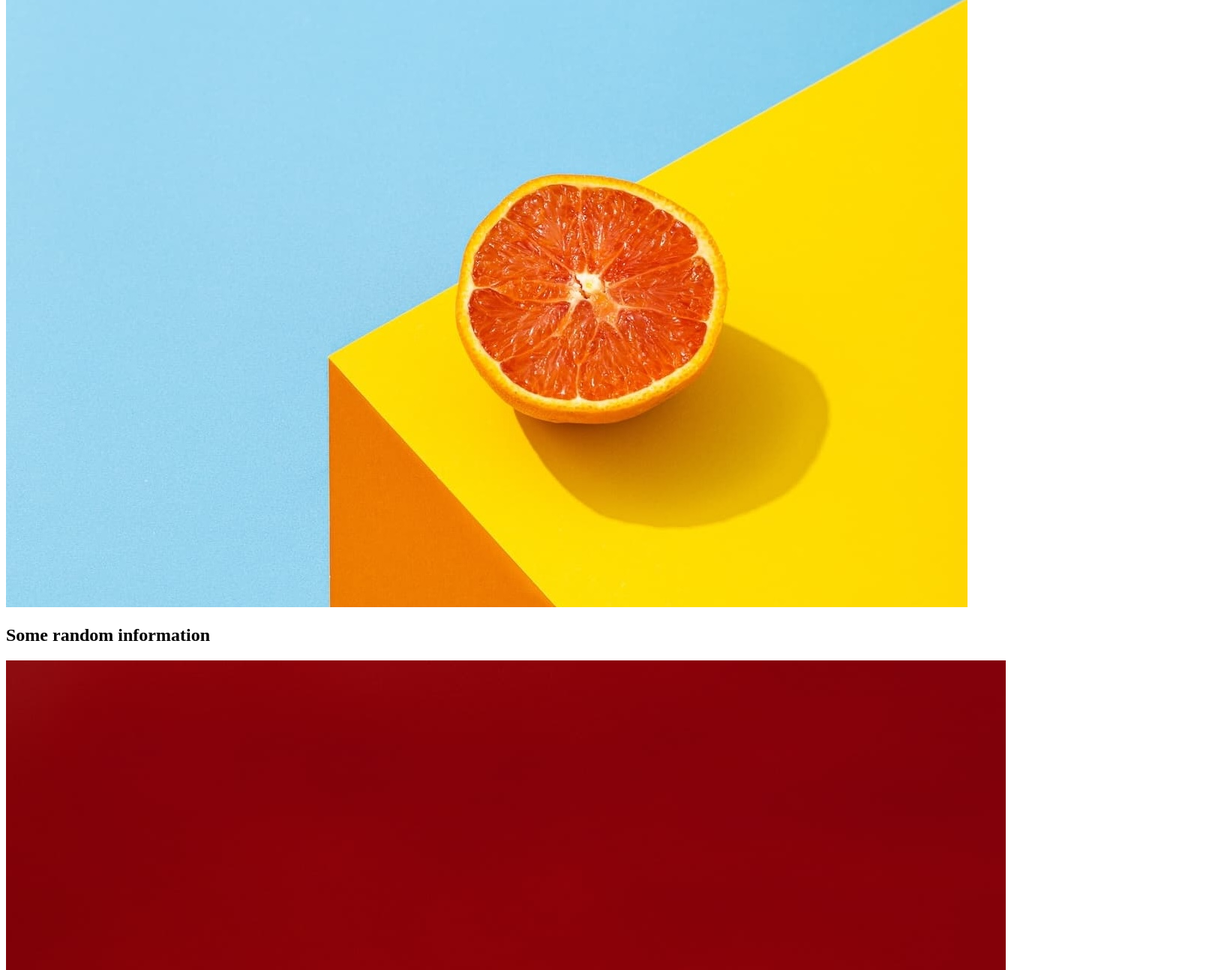
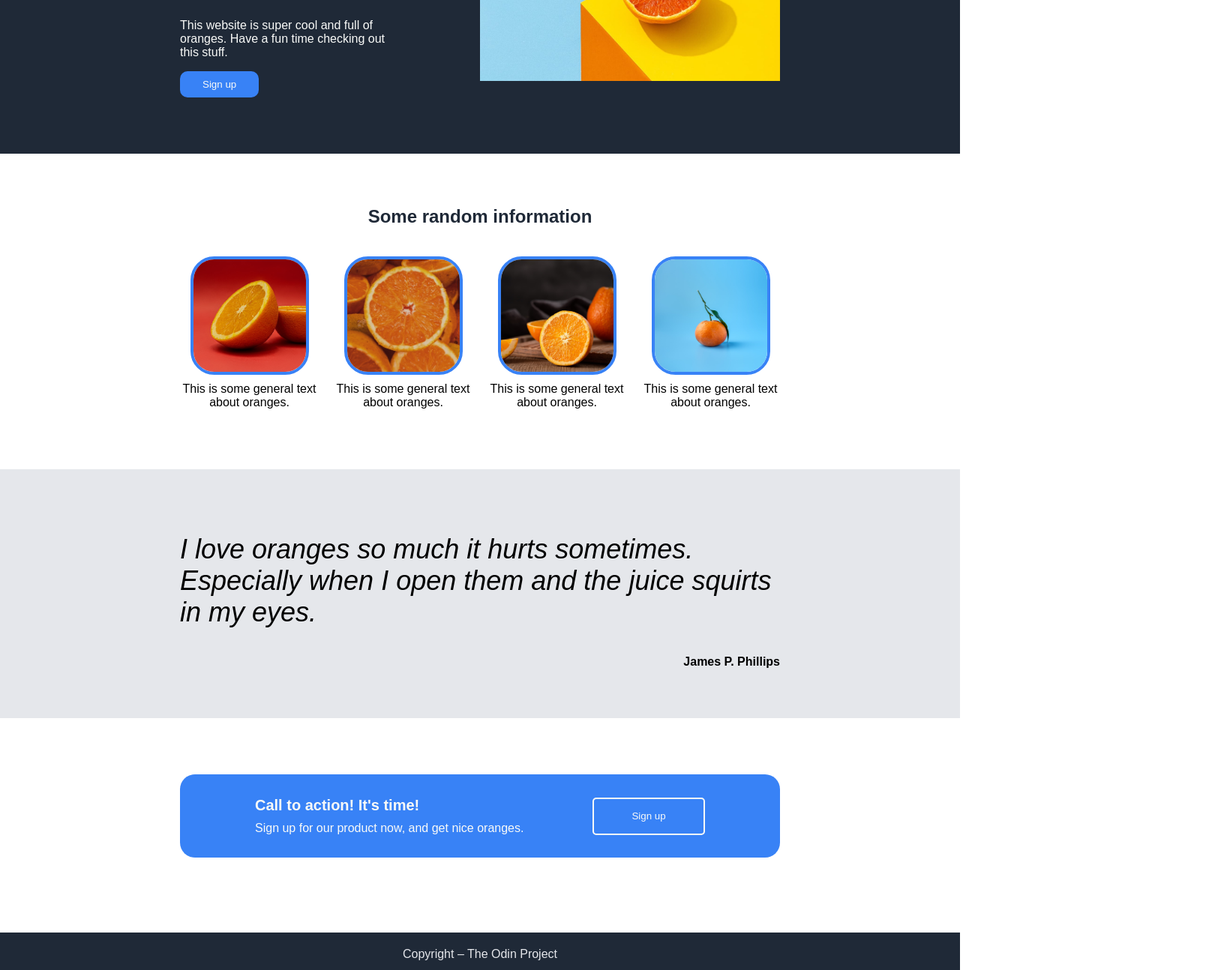
Before and after one commit to boxy-pug/awesome-website, a plain HTML site: page index.html in a window 1280 px wide. Shown: the part 245-1539 px from the top of the page at 75% size, 1608 px wide, since content can reach past the window. Drawn offline with Linux system fonts and the light colour scheme.

Commit message:
Finished the Odin assignment landing page!
Not perfect, but okay.

```diff
--- a/index.html
+++ b/index.html
@@ -8,6 +8,7 @@
 </head>
 <body>
     <div class="header">
+        <div class="header-container">
             <img src="./images/orange.png" alt="Orange logo" height="30px">
             <div>
                 <ul>
@@ -17,8 +18,10 @@
                 </ul>
             </div>
         </div>
+    </div>
 
     <section id="first-section">
+        <div class="section-container">
             <div class="left-section">
                 <h1>This website is awesome</h1>
                 <p>This website is super cool and full of oranges. Have a fun time checking out this stuff.</p>
@@ -27,9 +30,11 @@
             <div class="right-section">
                 <img src="./images/mae-mu-s6S8IgEN6-4-unsplash-kopi.jpg">
             </div>
+        </div>
     </section>
-    <section class="second-section">
-        <h1>Some random information</h1>
+    <section id="second-section">
+        <h2>Some random information</h2>
+        <div class="second-section-container">
             <div class="all-illustrations">
                 <div class="illustration">
                     <img src="./images/danilo-alvesd-bHCERo3jLUU-unsplash.jpg">
@@ -48,21 +53,25 @@
                     <div class="text">This is some general text about oranges.</div>
                 </div>
             </div>
+        </div>
     </section>
-    <section class="third-section">
+    <section id="third-section">
         <div class="quote-box">
             <p class="quote">I love oranges so much it hurts sometimes. Especially when I open them and the juice squirts in my eyes.</p>
             <p class="person-quoted">James P. Phillips</p>
         </div>
     </section>
-    <section class="fourth-section">
+    <section id="fourth-section">
         <div class="blue-box">
             <div class="call-to-action">
-                <p>Call to action! It's time!</p>
-                <p>Sign up for our product now, and get nice oranges.</p>
+                <div class="call-to-action-header">Call to action! It's time!</div>
+                <div class="call-to-action-text">Sign up for our product now, and get nice oranges.</div>
             </div>
             <button>Sign up</button>
         </div>
     </section>
+    <div class="footer">
+        <div class="footer-text">Copyright – The Odin Project</div>
+    </div>
 </body>
 </html>
--- a/style.css
+++ b/style.css
@@ -0,0 +1,234 @@
+:root {
+    --dark-blue: #1F2937;
+    --light-blue: #3882F6;
+    --grey: #e5e7eb;
+    --white-text: #f9faf8;
+
+}
+
+body {
+    font-family: Arial, Helvetica, sans-serif;
+    margin: 0;
+}
+
+.header {
+    background-color: var(--dark-blue);
+    display: flex;
+    /* flex: 1; */
+    justify-content: space-between;
+    align-items: center;
+    padding: 0px 20px;
+}
+
+.header-container {
+    /* width: 600px; */
+    align-self: center;
+    display: flex;
+    justify-content: space-between;
+    flex: 1;
+}
+
+.header img {
+    padding: 10px;
+    width: 30px;
+}
+
+ul {
+    display: flex;
+    margin: 0;
+    padding: 0;
+    list-style-type: none;
+}
+
+li {
+    padding: 10px;
+}
+
+a {
+  text-decoration: none;
+  color: var(--white-text);
+}
+
+#first-section {
+    background-color: var(--dark-blue);
+    display: flex;
+    flex: 1;
+    padding: 30px;
+    margin: 0;
+    justify-content: center;
+    align-items: center;
+    gap: 40px;
+    padding-bottom: 75px;
+
+}
+
+.section-container {
+    max-width: 800px;
+    align-self: center;
+    display: flex;
+    justify-content: space-between;
+    gap: 30px;
+    align-items: center;
+    flex: 1;
+}
+
+#first-section img {
+    width: 400px;
+}
+
+h1 {
+    color: var(--white-text);
+    font-size: 48px;
+    font-weight: bolder;
+}
+
+button {
+    background-color: var(--light-blue);
+    padding: 10px 30px;
+    border-radius: 10px;
+    color: var(--white-text);
+    border: none;
+}
+
+.left-section {
+    width: 400px;
+}
+
+.left-section p {
+    color: var(--white-text);
+    width: 300px;
+}
+
+#second-section {
+    padding: 30px 0 40px 0;
+}
+
+#second-section h2 {
+    color: var(--dark-blue);
+    text-align: center;
+    padding-top: 20px;
+}
+
+.second-section-container {
+    display: flex;
+    justify-content: center;
+    /* width: 800px; */
+    flex: 1;
+    padding-top: 10px;
+}
+
+.all-illustrations {
+    display: flex;
+    gap: 20px;
+    justify-content: space-between;
+    align-items: center;
+    flex: 1;
+    align-self: center;
+    flex-wrap: nowrap;
+    max-width: 800px;
+    padding-top: 10px;
+    padding-bottom: 40px;
+
+}
+
+.illustration {
+    display: flex;
+    flex-direction: row;
+    flex-wrap: wrap;
+    justify-content: center;
+    align-items: center;
+}
+
+.illustration img {
+    width: 150px;
+    height: 150px;
+    float: center;
+    object-fit: cover;
+    display: flex;
+    border: 4px solid var(--light-blue);
+    border-radius: 20%;
+
+}
+
+.illustration .text {
+    padding-top: 10px;
+    text-align: center;
+}
+
+#third-section {
+    display: flex;
+    flex: 1;
+    justify-content: center;
+    padding: 50px;
+    background-color: var(--grey);
+}
+
+.quote-box {
+    width: 800px;
+    align-self: center;
+}
+
+.quote {
+    font-size: 36px;
+    font-style: italic;
+    font-weight: lighter;
+
+}
+
+.person-quoted {
+    font-weight: bold;
+    text-align: end;
+}
+
+#fourth-section {
+    display: flex;
+    flex: 1;
+    justify-content: center;
+    align-items: center;
+    padding: 75px 0 100px 0;
+}
+
+.blue-box {
+    background-color: var(--light-blue);
+    padding: 30px 100px;
+    border-radius: 20px;
+    display: flex;
+    flex: 1;
+    justify-content: space-between;
+    max-width: 600px;
+    align-items: center;
+
+
+}
+
+.blue-box button {
+    border: 2px solid var(--white-text);
+    padding: 5px 15px;
+    border-radius: 5px;
+    width: 150px;
+    height: 50px;
+}
+
+.call-to-action-header {
+    color: var(--white-text);
+    font-weight: 600;
+    font-size: 20px;
+    padding-bottom: 10px;
+}
+
+.call-to-action-text {
+    color: var(--white-text);
+
+}
+
+.footer {
+    display: flex;
+    flex: 1;
+    justify-content: center;
+    background-color: var(--dark-blue);
+    padding: 20px;
+}
+
+.footer-text {
+    color: var(--grey);
+}
```
Lines whose indentation alone changed are shown as unchanged.
